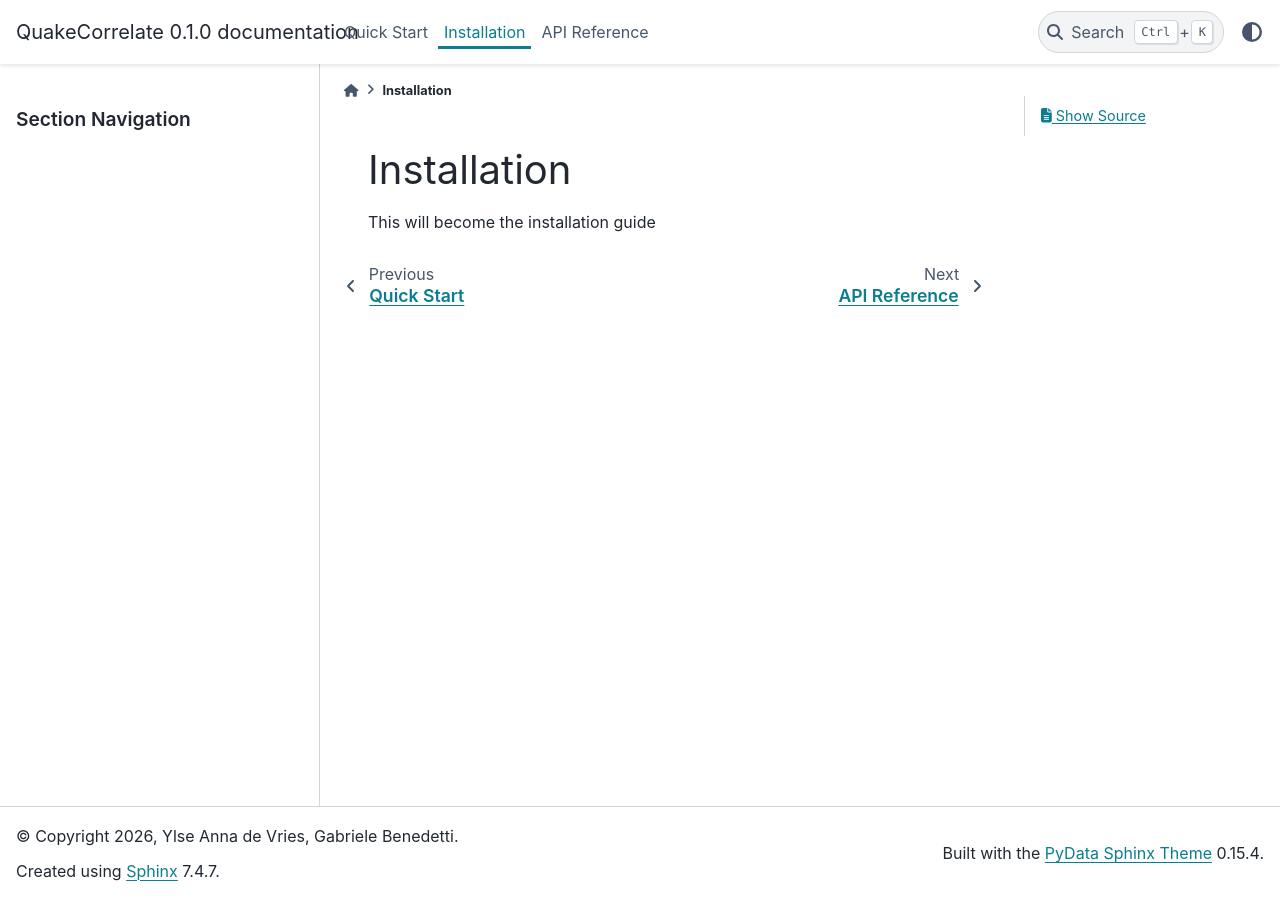
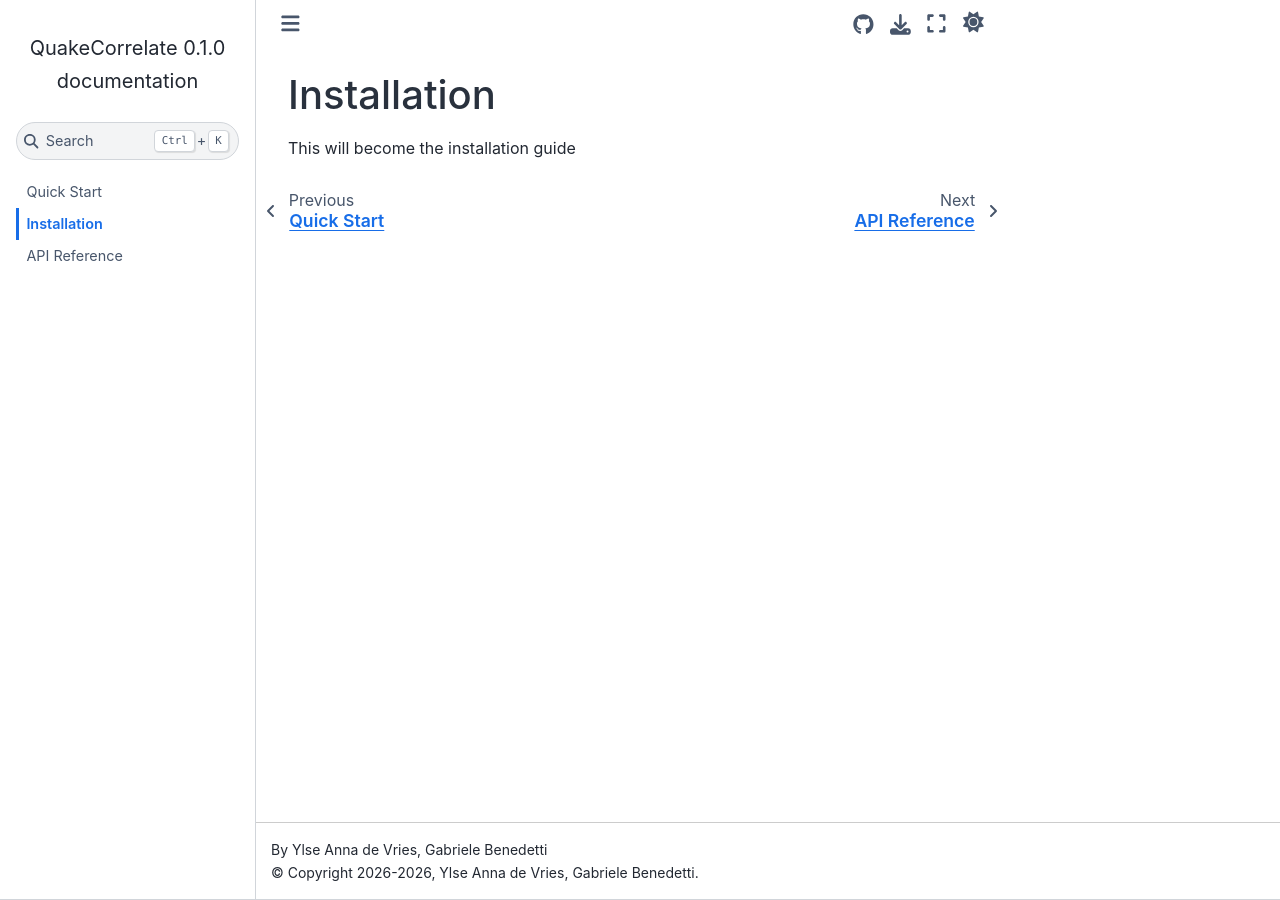
Before and after one commit to ylseanna/QuakeCorrelate, a Sphinx documentation site: the page built from docs/usage/installation.rst, in a window 1280 px wide. Built offline with Sphinx 7.4.7 and the Sphinx Book theme 1.1.4, drawn with Linux system fonts in a browser that asks for light colours; some of the changed lines change nothing that is shown.

Commit message:
update docs

```diff
--- a/docs/conf.py
+++ b/docs/conf.py
@@ -1,25 +1,131 @@
+# Configuration file for the Sphinx documentation builder.
+#
+# This file only contains a selection of the most common options. For a full
+# list see the documentation:
+# https://www.sphinx-doc.org/en/master/usage/configuration.html
+
+# -- Path setup --------------------------------------------------------------
+
+# If extensions (or modules to document with autodoc) are in another directory,
+# add these directories to sys.path here. If the directory is relative to the
+# documentation root, use os.path.abspath to make it absolute, like shown here.
+from datetime import date
+import os
 import sys
-from pathlib import Path
+
+sys.path.insert(0, os.path.abspath('.'))
+sys.path.insert(0, os.path.abspath('../'))
+
+# The master toctree document.
+master_doc = "index"
+
+# -- Project information -----------------------------------------------------
+
+project = 'QuakeCorrelate'
+copyright = "2026-{}, Ylse Anna de Vries, Gabriele Benedetti".format(date.today().year)
+author = 'Ylse Anna de Vries, Gabriele Benedetti'
+
+# The full version, including alpha/beta/rc tags
+import quakecorrelate
+
+version = quakecorrelate.__version__
+release = version
+
+# -- General configuration ---------------------------------------------------
+
+# html_logo = "images/logo_small.png"
+
+html_context = {
+   # ...
+   "default_mode": "light"
+}
+
+# Add any Sphinx extension module names here, as strings. They can be
+# extensions coming with Sphinx (named 'sphinx.ext.*') or your custom
+# ones.
+extensions = [
+    "sphinx.ext.coverage",
+    "sphinx.ext.mathjax",
+    "sphinx.ext.autodoc",
+    "sphinx.ext.autosectionlabel",
+    "sphinx.ext.napoleon",
+    "nbsphinx"
+]
+napoleon_google_docstring = False
+napoleon_use_param = False
+napoleon_use_ivar = True
+napoleon_use_rtype = False
+nbsphinx_execute = 'never'
+# # Add any paths that contain templates here, relative to this directory.
+# templates_path = ['_templates']
+
+# List of patterns, relative to source directory, that match files and
+# directories to ignore when looking for source files.
+# This pattern also affects html_static_path and html_extra_path.
+exclude_patterns = ['_build', 'Thumbs.db', '.DS_Store']
+
+# -- Options for HTML output -------------------------------------------------
+
+# The theme to use for HTML and HTML Help pages.  See the documentation for
+# a list of builtin themes.
+
+master_doc = "index"
+html_theme = 'sphinx_book_theme'
 
 
-# Project information
-project = 'QuakeCorrelate'
-copyright = '2026, Ylse Anna de Vries, Gabriele Benedetti'
-author = 'Ylse Anna de Vries, Gabriele Benedetti'
-version = '0.1'
-release = '0.1.0'
-sys.path.insert(0, str(Path('..').resolve()))
+# # Add any paths that contain custom static files (such as style sheets) here,
+# # relative to this directory. They are copied after the builtin static files,
+# # so a file named "default.css" will overwrite the builtin "default.css".
+# html_static_path = ['_static']
 
-extensions = [
-    'sphinx.ext.autodoc',  # Core library for html generation from docstrings
-    'sphinx.ext.autosummary',  # Create neat summary tables
-]
-autosummary_generate = True  # Turn on sphinx.ext.autosummary
-
-# Add any paths that contain templates here, relative to this directory.
-templates_path = ['_templates']
-
-# HTML theme configuration
-html_theme = 'pydata_sphinx_theme'
-
-### AUTODOC
+html_theme_options = {
+    "path_to_docs": "docs",
+    "repository_url": "https://github.com/ylseanna/QuakeCorrelate",
+    "repository_branch": "master",
+    "use_edit_page_button": True,
+    "use_source_button": True,
+    "use_issues_button": True,
+    # "use_repository_button": True,
+    "use_download_button": True,
+    "use_sidenotes": True,
+    "show_toc_level": 2,
+    # "announcement": (
+    #     "⚠️The latest release refactored our HTML, "
+    #     "so double-check your custom CSS rules!⚠️"
+    # ),
+    # "logo": {
+    #     # "image_dark": "_static/logo-wide-dark.svg",
+    #     # "text": html_title,  # Uncomment to try text with logo
+    # },
+    # "icon_links": [
+    #     {
+    #         "name": "Package latest release",
+    #         "url": "https://pypi.org/project/FracAbility/",
+    #         "icon": "https://img.shields.io/github/release/gbene/FracAbility?&sort=semver&color=orange",
+    #         "type": "url",
+    #     },
+    #     {
+    #         "name": "Star on GitHub!",
+    #         "url": "https://github.com/gbene/FracAbility",
+    #         "icon": "https://img.shields.io/github/stars/gbene/fracability.svg?style=social&label=Stars",
+    #         "type": "url",
+    #     },
+    #     {
+    #         "name": "Report issues!",
+    #         "url": "https://github.com/gbene/FracAbility/issues",
+    #         "icon": "fa-solid fa-triangle-exclamation",
+    #     }
+    # ],
+    # For testing
+    # "use_fullscreen_button": False,
+    # "home_page_in_toc": True,
+    # "extra_footer": "<a href='https://google.com'>Test</a>",  # DEPRECATED KEY
+    # "show_navbar_depth": 2,
+    # Testing layout areas
+    # "navbar_start": ["test.html"],
+    # "navbar_center": ["test.html"],
+    # "navbar_end": ["test.html"],
+    # "navbar_persistent": ["test.html"],
+    # "footer_start": ["test.html"],
+    # "footer_end": ["test.html"]
+}
--- a/docs/requirements.txt
+++ b/docs/requirements.txt
@@ -1 +1,6 @@
 pydata-sphinx-theme
+nbsphinx
+Sphinx
+IPython
+ipykernel
+sphinx-autobuild
```
